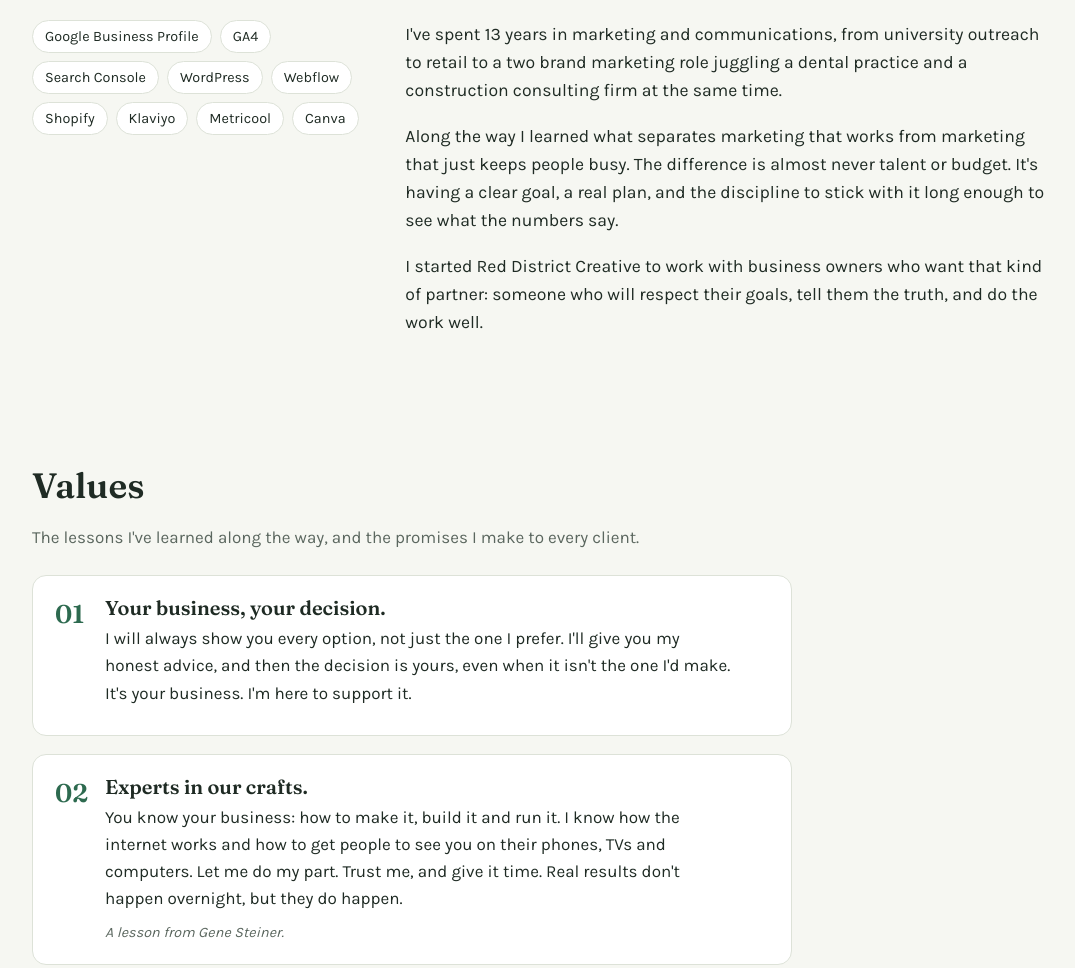
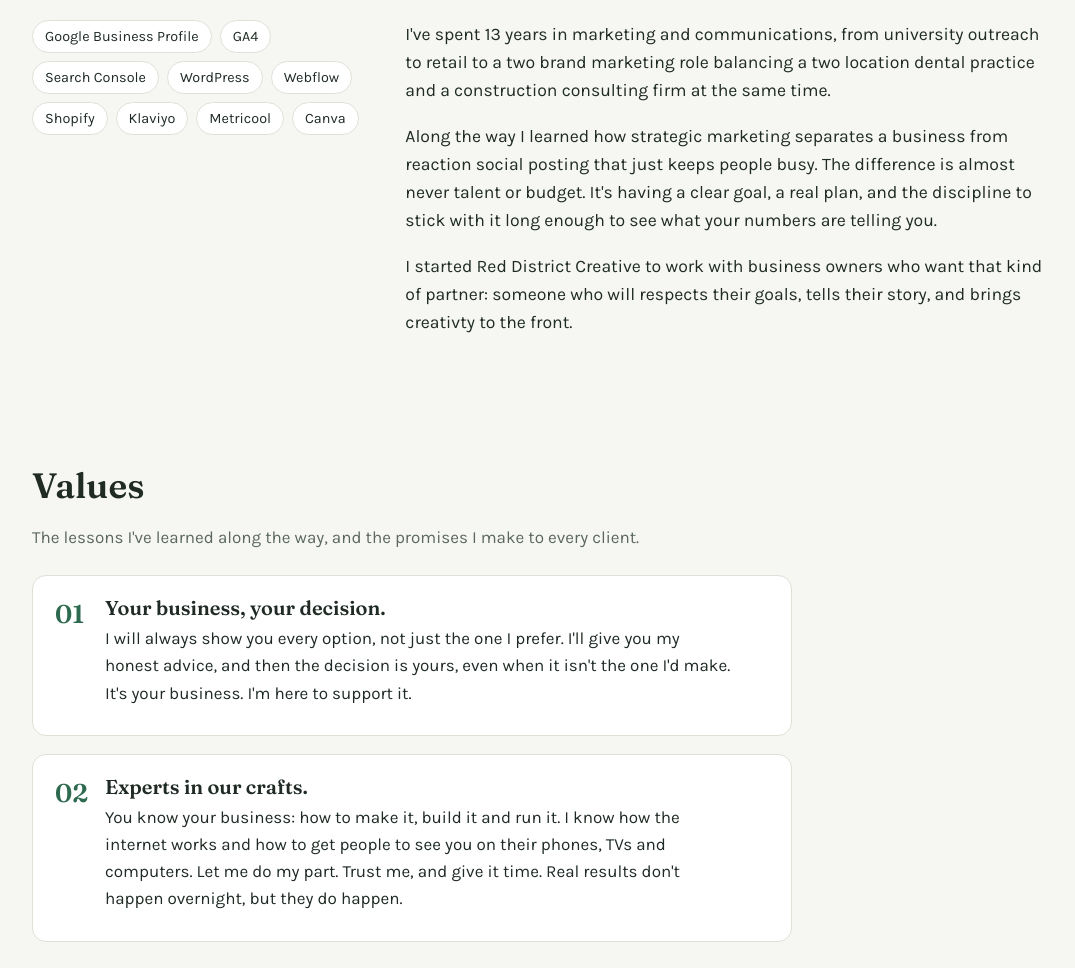
Before and after one commit to scollins7100/RedDistrictCreative, a plain HTML site: page about.html in a window 1280 px wide. Shown: the part 360-1328 px from the top of the page, without its empty margins (88-1163 px from the left). Drawn offline with Linux system fonts and the light colour scheme.

Commit message:
Update about.html

```diff
--- a/about.html
+++ b/about.html
@@ -50,9 +50,9 @@
         </ul>
       </div>
       <div class="prose">
-        <p>I've spent 13 years in marketing and communications, from university outreach to retail to a two brand marketing role juggling a dental practice and a construction consulting firm at the same time.</p>
-        <p>Along the way I learned what separates marketing that works from marketing that just keeps people busy. The difference is almost never talent or budget. It's having a clear goal, a real plan, and the discipline to stick with it long enough to see what the numbers say.</p>
-        <p>I started Red District Creative to work with business owners who want that kind of partner: someone who will respect their goals, tell them the truth, and do the work well.</p>
+        <p>I've spent 13 years in marketing and communications, from university outreach to retail to a two brand marketing role balancing a two location dental practice and a construction consulting firm at the same time.</p>
+        <p>Along the way I learned how strategic marketing separates a business from reaction social posting that just keeps people busy. The difference is almost never talent or budget. It's having a clear goal, a real plan, and the discipline to stick with it long enough to see what your numbers are telling you.</p>
+        <p>I started Red District Creative to work with business owners who want that kind of partner: someone who will respects their goals, tells their story, and brings creativty to the front.</p>
       </div>
     </section>
 
@@ -69,7 +69,7 @@
         <li>
           <h3>Experts in our crafts.</h3>
           <p>You know your business: how to make it, build it and run it. I know how the internet works and how to get people to see you on their phones, TVs and computers. Let me do my part. Trust me, and give it time. Real results don't happen overnight, but they do happen.</p>
-          <p class="values-credit">A lesson from Gene Steiner.</p>
+          <p class="values-credit"></p>
         </li>
       </ol>
     </section>
```
